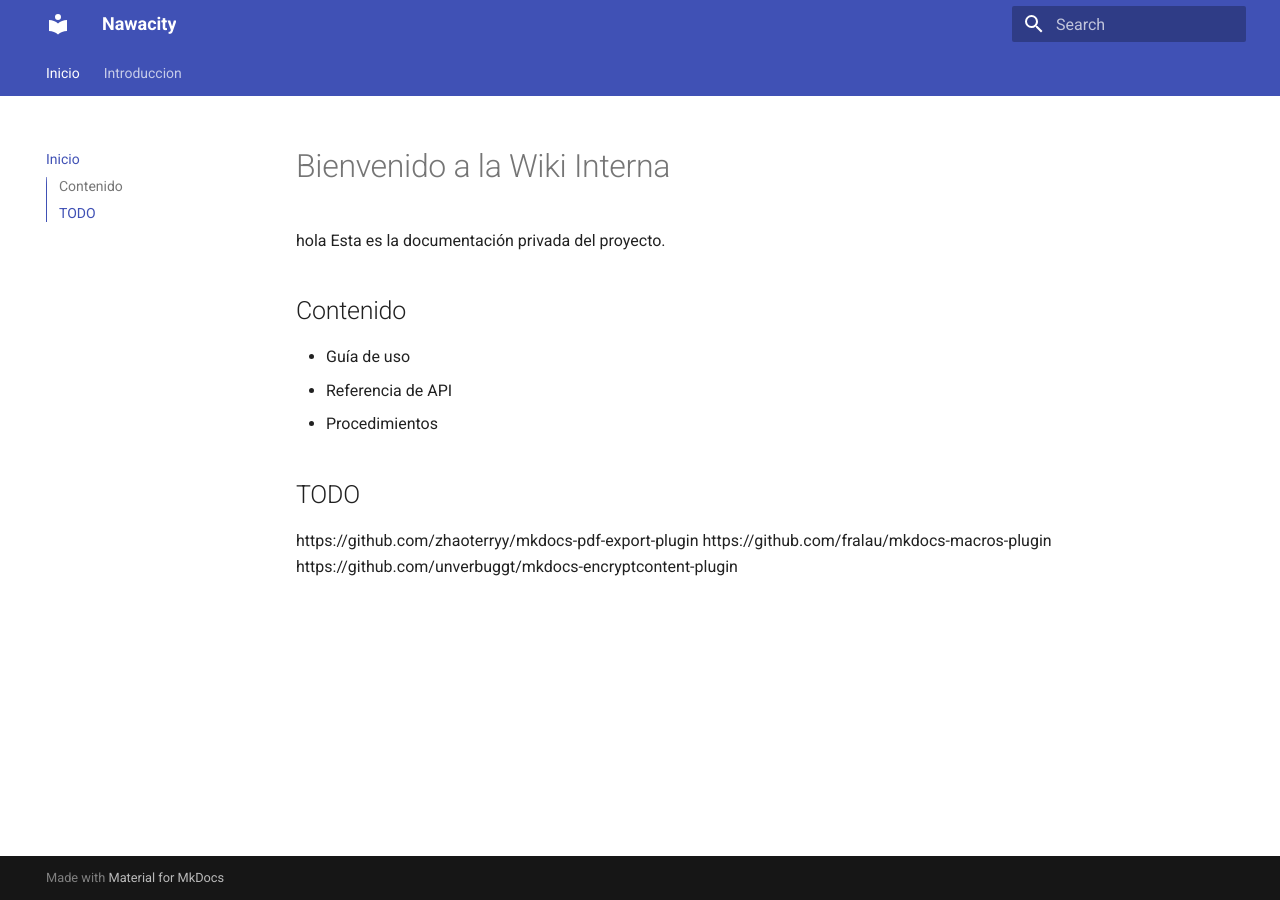
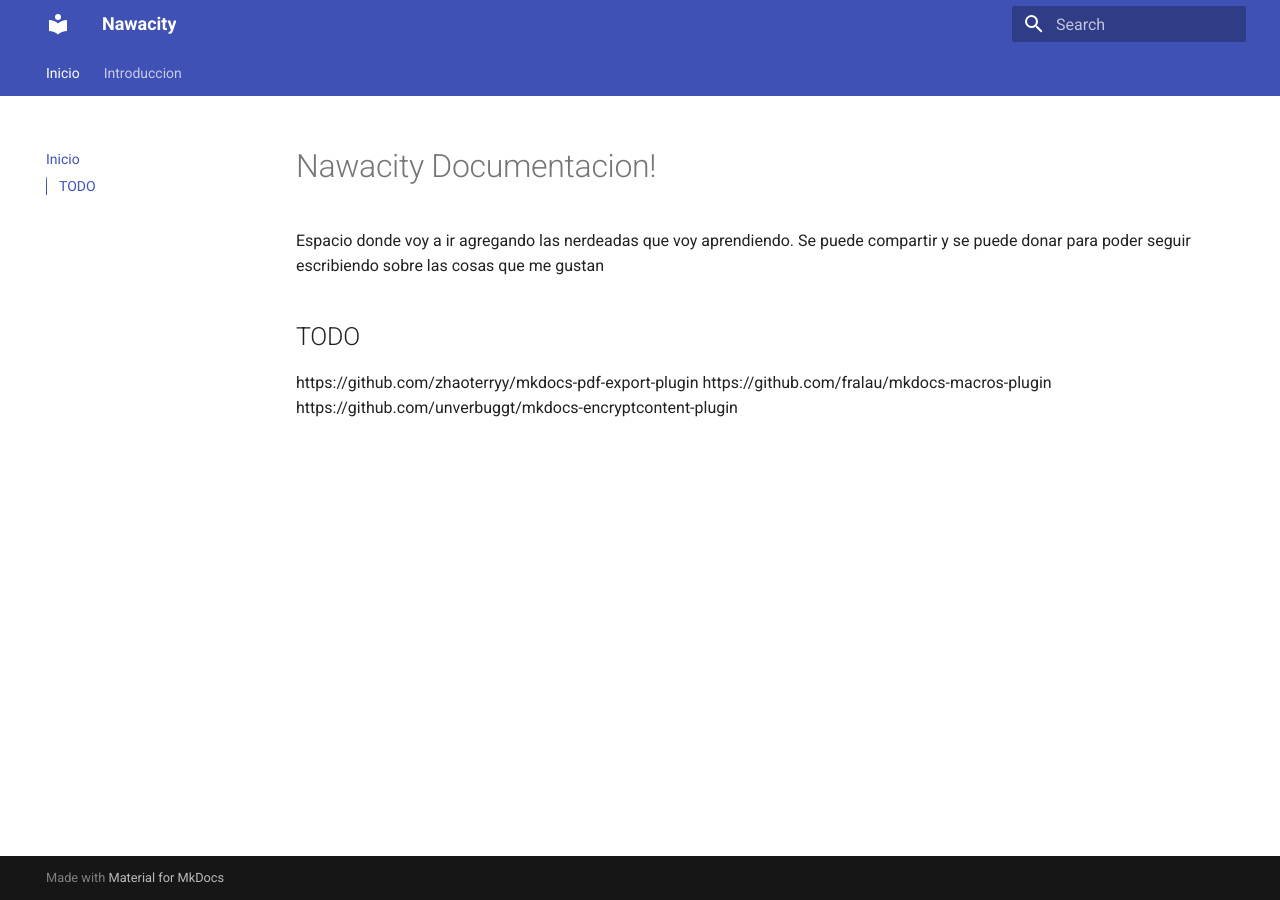
Before and after one commit to nawacity/nawacity.github.io, an MkDocs documentation site: the page built from docs/index.md, in a window 1280 px wide. Built offline with MkDocs 1.6.1 and Material for MkDocs 9.7.7, drawn with Linux system fonts in a browser that asks for light colours; plug-ins that fetch from the network failed and are left out.

```diff
--- a/docs/index.md
+++ b/docs/index.md
@@ -1,11 +1,6 @@
-# Bienvenido a la Wiki Interna
-hola
-Esta es la documentación privada del proyecto.
-
-## Contenido
-- Guía de uso
-- Referencia de API
-- Procedimientos
+# Nawacity Documentacion!
+Espacio donde voy a ir agregando las nerdeadas que voy aprendiendo.
+Se puede compartir y se puede donar para poder seguir escribiendo sobre las cosas que me gustan
 
 ## TODO
 https://github.com/zhaoterryy/mkdocs-pdf-export-plugin
```
Also changed, not shown: docs/plataforma.md (added, +26 -0 lines).
